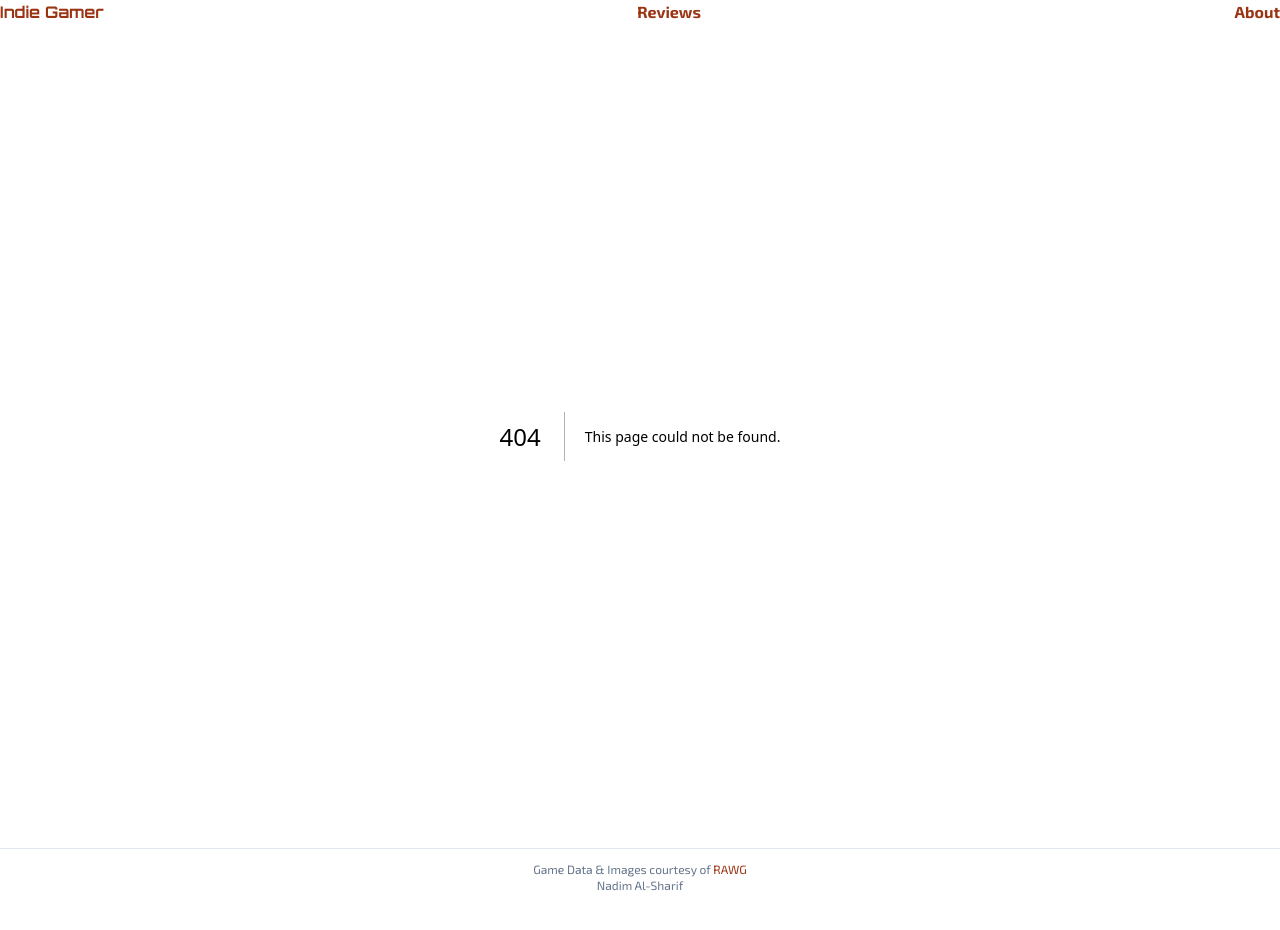
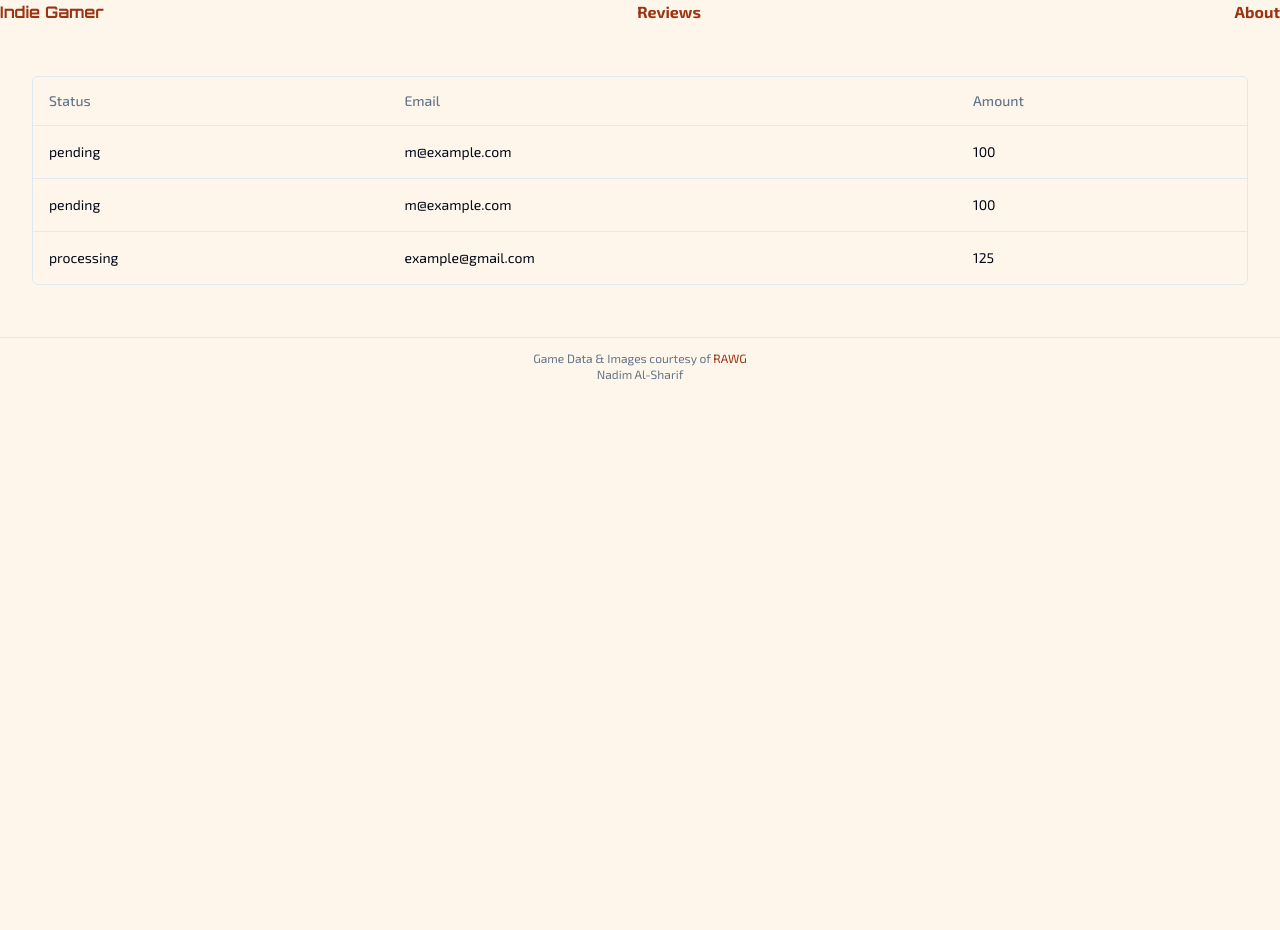
Before and after one commit to Nalfs/ggk, a Next.js app: page /payment in a window 1280 px wide. Before the commit this address had no page. Shown: the top 930 px of the page. After the commit the page ends 800 px from the top, so only its background shows below. Built offline with nearby package versions, Linux system fonts and the light colour scheme.

Commit message:
test tanstack table with shadcn

```diff
--- a/app/page.tsx
+++ b/app/page.tsx
@@ -12,6 +12,7 @@
   TableHeader,
   TableRow,
 } from "@/components/ui/table";
+import DemoPageTable from "./payment/page";
 
 export default async function Home() {
   console.log("[HomePage]");
@@ -43,25 +44,7 @@
       <div className="bg-zinc-950 dark:bg-white">
         teststststststststststststst
       </div>
-      <Table>
-        <TableCaption>A list of your recent invoices.</TableCaption>
-        <TableHeader>
-          <TableRow>
-            <TableHead className="w-[100px]">Invoice</TableHead>
-            <TableHead>Status</TableHead>
-            <TableHead>Method</TableHead>
-            <TableHead className="text-right">Amount</TableHead>
-          </TableRow>
-        </TableHeader>
-        <TableBody>
-          <TableRow>
-            <TableCell className="font-medium">INV001</TableCell>
-            <TableCell>Paid</TableCell>
-            <TableCell>Credit Card</TableCell>
-            <TableCell className="text-right">$250.00</TableCell>
-          </TableRow>
-        </TableBody>
-      </Table>
+      <DemoPageTable />
     </>
   );
 }
--- /dev/null
+++ b/app/payment/columns.tsx
@@ -0,0 +1,27 @@
+"use client";
+
+import { ColumnDef } from "@tanstack/react-table";
+
+// This type is used to define the shape of our data.
+// You can use a Zod schema here if you want.
+export type Payment = {
+  id: string;
+  amount: number;
+  status: "pending" | "processing" | "success" | "failed";
+  email: string;
+};
+
+export const columns: ColumnDef<Payment>[] = [
+  {
+    accessorKey: "status",
+    header: "Status",
+  },
+  {
+    accessorKey: "email",
+    header: "Email",
+  },
+  {
+    accessorKey: "amount",
+    header: "Amount",
+  },
+];
--- /dev/null
+++ b/app/payment/dataTable.tsx
@@ -0,0 +1,80 @@
+"use client";
+
+import {
+  ColumnDef,
+  flexRender,
+  getCoreRowModel,
+  useReactTable,
+} from "@tanstack/react-table";
+
+import {
+  Table,
+  TableBody,
+  TableCell,
+  TableHead,
+  TableHeader,
+  TableRow,
+} from "@/components/ui/table";
+
+interface DataTableProps<TData, TValue> {
+  columns: ColumnDef<TData, TValue>[];
+  data: TData[];
+}
+
+export function DataTable<TData, TValue>({
+  columns,
+  data,
+}: DataTableProps<TData, TValue>) {
+  const table = useReactTable({
+    data,
+    columns,
+    getCoreRowModel: getCoreRowModel(),
+  });
+
+  return (
+    <div className="rounded-md border">
+      <Table>
+        <TableHeader>
+          {table.getHeaderGroups().map((headerGroup) => (
+            <TableRow key={headerGroup.id}>
+              {headerGroup.headers.map((header) => {
+                return (
+                  <TableHead key={header.id}>
+                    {header.isPlaceholder
+                      ? null
+                      : flexRender(
+                          header.column.columnDef.header,
+                          header.getContext()
+                        )}
+                  </TableHead>
+                );
+              })}
+            </TableRow>
+          ))}
+        </TableHeader>
+        <TableBody>
+          {table.getRowModel().rows?.length ? (
+            table.getRowModel().rows.map((row) => (
+              <TableRow
+                key={row.id}
+                data-state={row.getIsSelected() && "selected"}
+              >
+                {row.getVisibleCells().map((cell) => (
+                  <TableCell key={cell.id}>
+                    {flexRender(cell.column.columnDef.cell, cell.getContext())}
+                  </TableCell>
+                ))}
+              </TableRow>
+            ))
+          ) : (
+            <TableRow>
+              <TableCell colSpan={columns.length} className="h-24 text-center">
+                No results.
+              </TableCell>
+            </TableRow>
+          )}
+        </TableBody>
+      </Table>
+    </div>
+  );
+}
--- /dev/null
+++ b/app/payment/page.tsx
@@ -0,0 +1,37 @@
+import { Payment, columns } from "./columns";
+import { DataTable } from "./dataTable";
+
+async function getData(): Promise<Payment[]> {
+  // Fetch data from your API here.
+  return [
+    {
+      id: "728ed52f",
+      amount: 100,
+      status: "pending",
+      email: "m@example.com",
+    },
+    {
+      id: "728ed52f",
+      amount: 100,
+      status: "pending",
+      email: "m@example.com",
+    },
+    {
+      id: "489e1d42",
+      amount: 125,
+      status: "processing",
+      email: "example@gmail.com",
+    },
+    // ...
+  ];
+}
+
+export default async function DemoPageTable() {
+  const data = await getData();
+
+  return (
+    <div className="container mx-auto py-10">
+      <DataTable columns={columns} data={data} />
+    </div>
+  );
+}
--- a/package.json
+++ b/package.json
@@ -11,6 +11,7 @@
   "dependencies": {
     "@heroicons/react": "^2.0.18",
     "@radix-ui/react-slot": "^1.0.2",
+    "@tanstack/react-table": "^8.10.7",
     "class-variance-authority": "^0.7.0",
     "clsx": "^2.0.0",
     "gray-matter": "^4.0.3",
```
Also changed, not shown: 1 other file (tests, documents, lock files or other folders).
